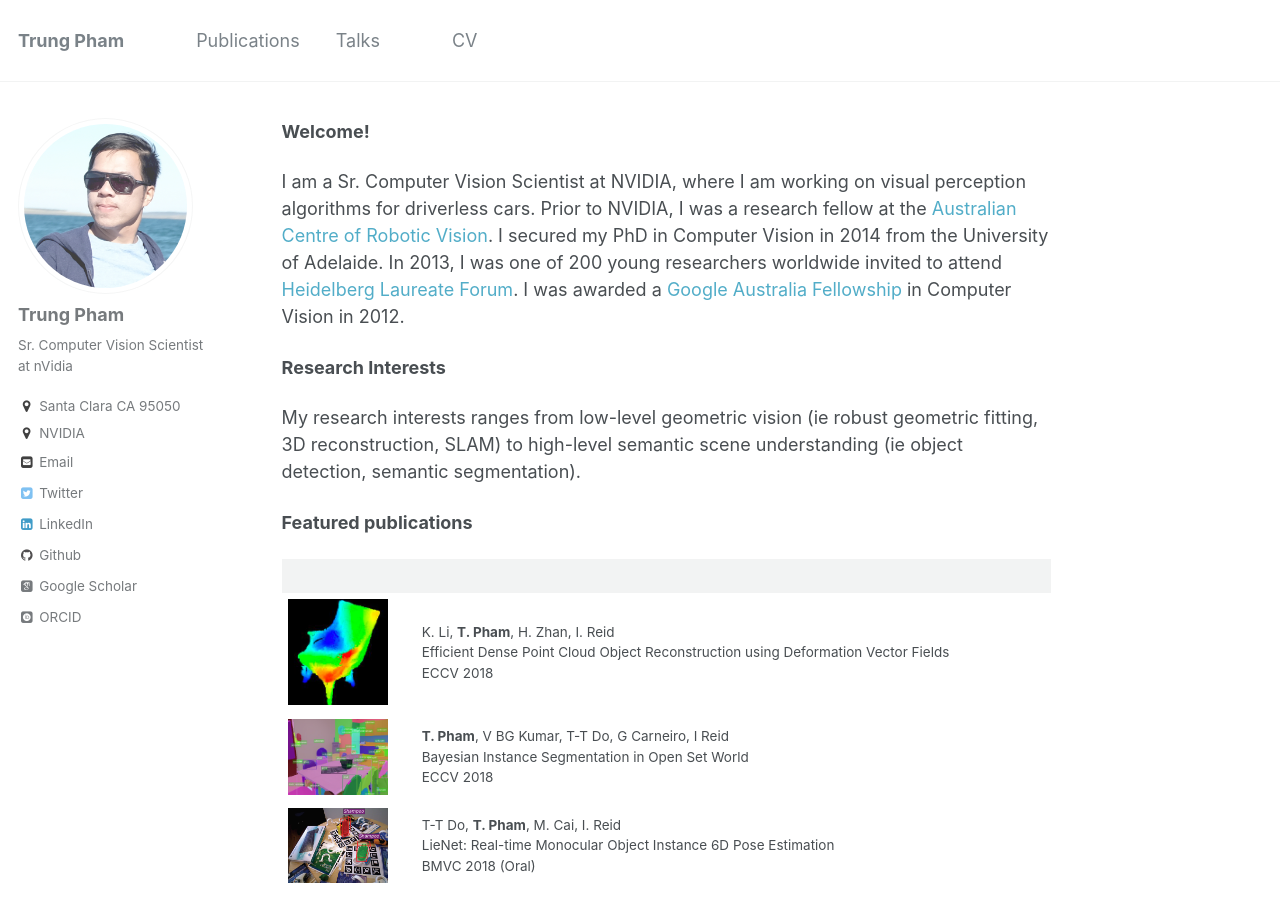
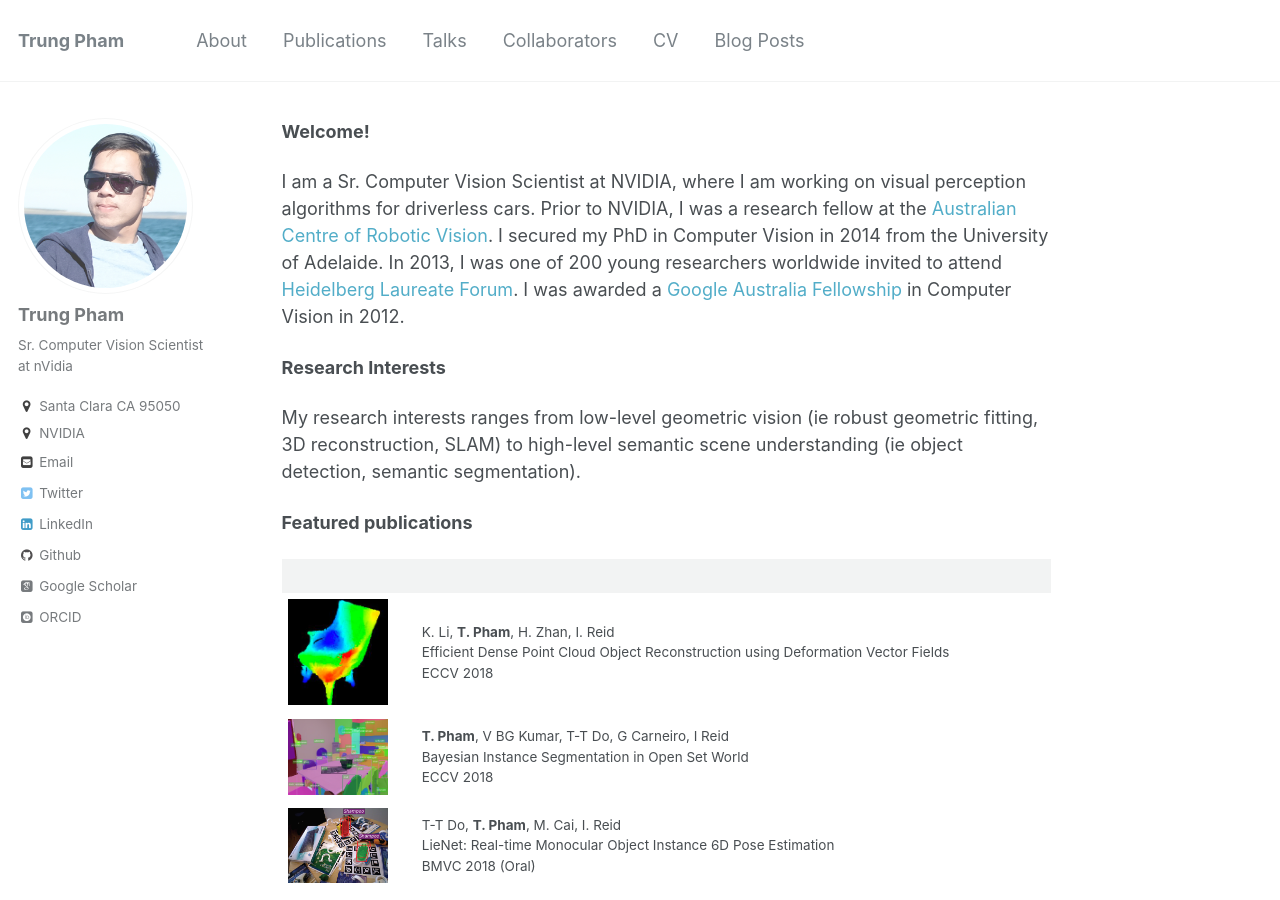
Before and after one commit to trungtpham/trungtpham.github.io, a Jekyll site: the page built from index.md, in a window 1280 px wide and 900 px high. Built offline with Jekyll 4.4.1, drawn with Linux system fonts in a browser that asks for light colours; some web fonts are replaced; our own code applies the rules of GitHub Pages for plain Markdown files.

Commit message:
Update navigation.yml

```diff
--- a/_data/navigation.yml
+++ b/_data/navigation.yml
@@ -1,14 +1,19 @@
 # main links links
 main:
+  - title: "About"
+    url: /about/
+
   - title: "Publications"
     url: /publications/
 
   - title: "Talks"
     url: /talks/
 
-  #- title: "Blog Posts"
-  #url: /year-archive/
-  - Collaborators
+  - title: "Collaborators"
+    url: /collaborators/
 
   - title: "CV"
     url: /cv/
+
+  - title: "Blog Posts"
+    url: /year-archive/
```
